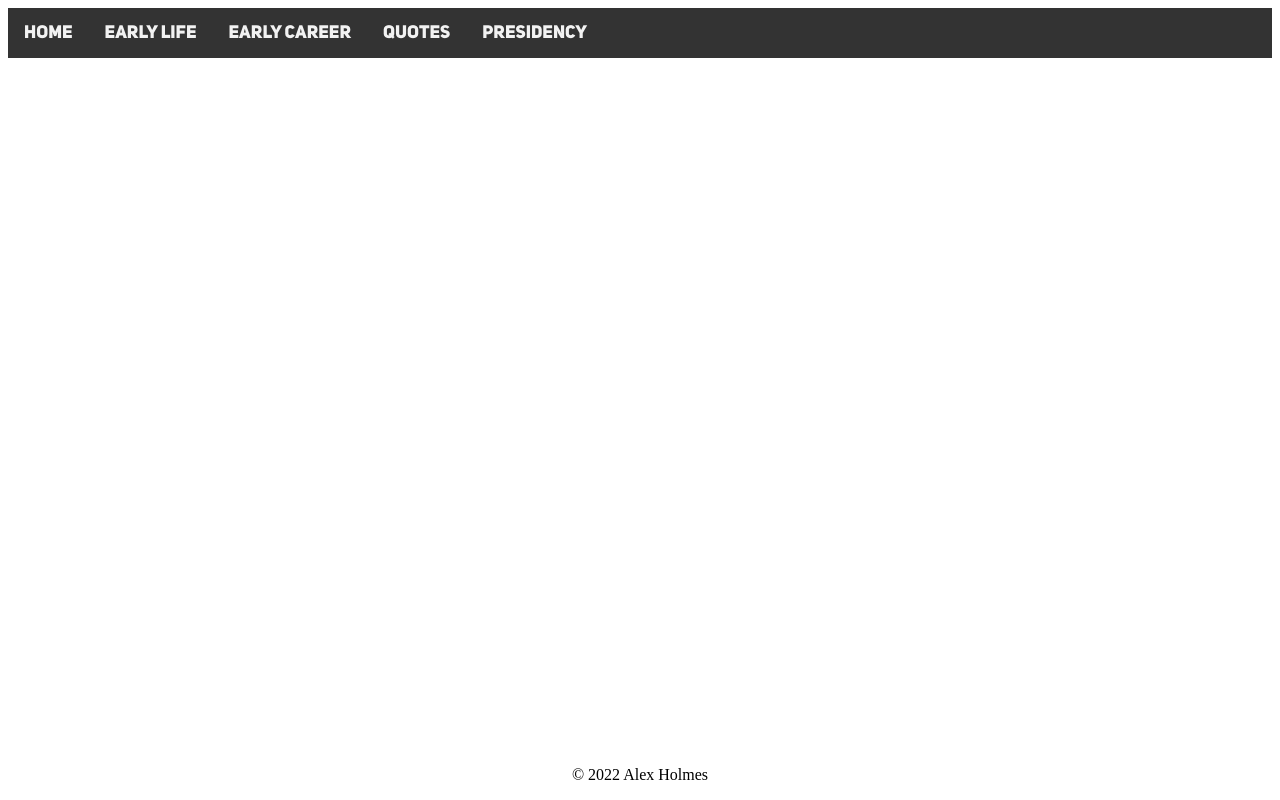
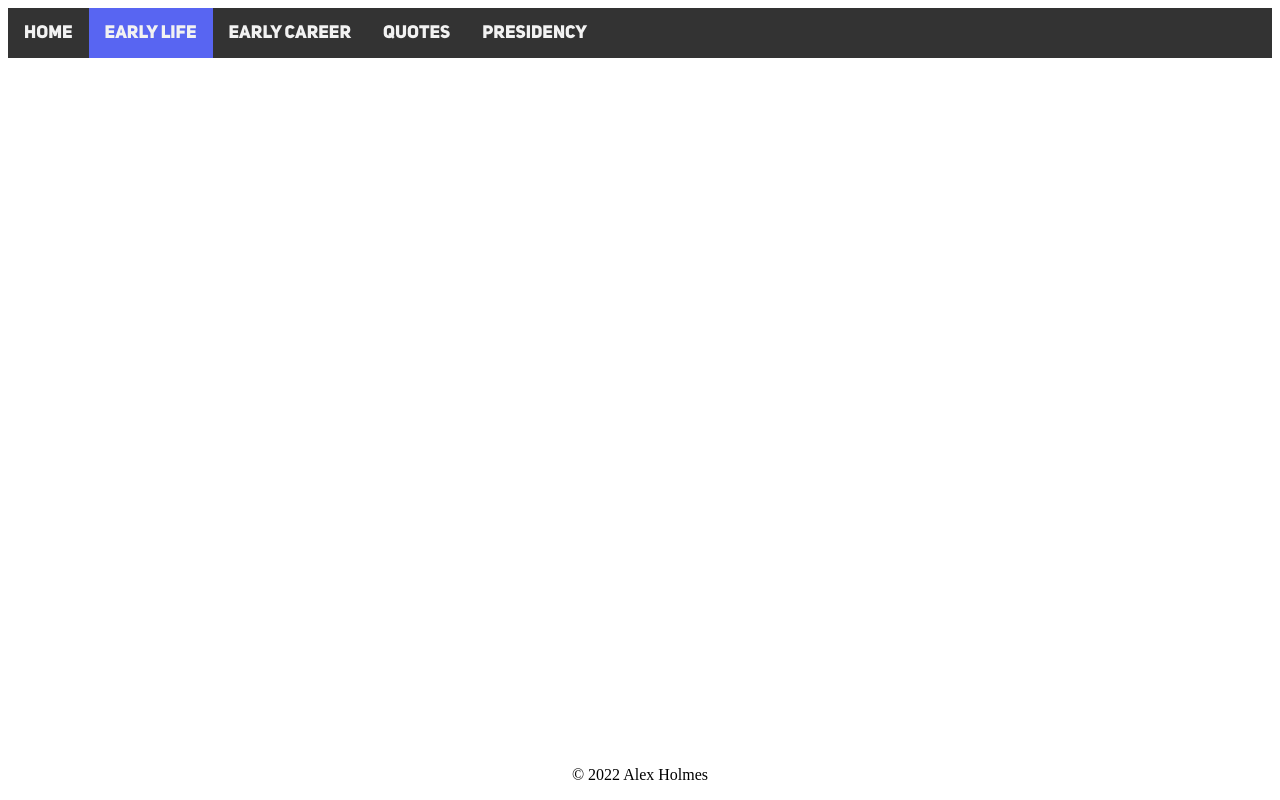
Before and after one commit to alexfromtarget0/website, a plain HTML site: page early-life.html in a window 1280 px wide. Drawn offline with Linux system fonts and the light colour scheme.

Commit message:
Update early-life.html

```diff
--- a/early-life.html
+++ b/early-life.html
@@ -8,7 +8,7 @@
 <body>
     <div class="nav">
         <a href="index.html">Home</a>
-        <a href="early-life.html">Early Life</a>
+        <a href="early-life.html" id="viewed-page">Early Life</a>
         <a href="early-career.html">Early Career</a>
         <a href="quotes.html">Quotes</a>
         <a href="presidency.html">Presidency</a>
```
